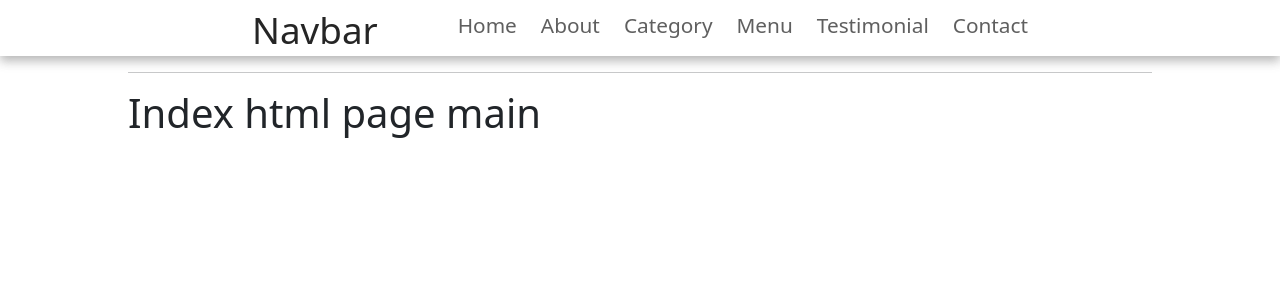
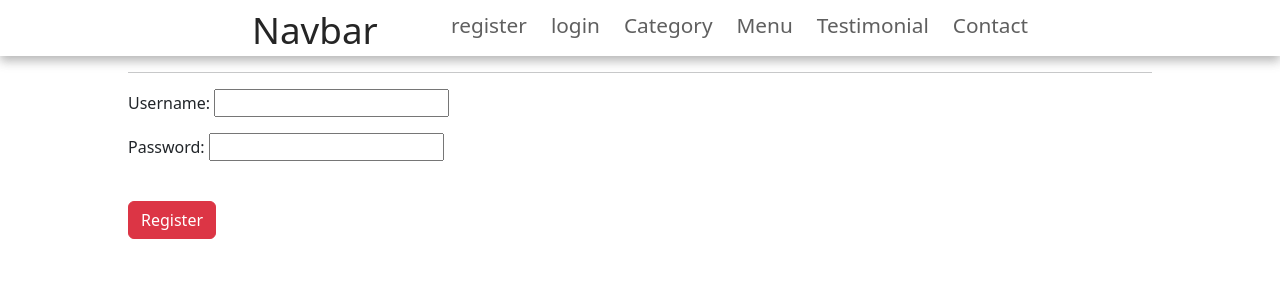
Before and after one commit to DevMahabbat/django, a Django app: page /login in a window 1280 px wide. Shown: the top 300 px of the page. Run offline with Django 4.2, Linux system fonts and the light colour scheme.

Commit message:
modified:   app/__pycache__/admin.cpython-310.pyc 	modified:   app/__pycache__/models.cpython-310.pyc 	modified:   app/admin.py 	new file:   app/migrations/0002_rename_app_app1.py 	new file:   app/migrations/0003_rename_app1_article.py 	new file:   app/migrations/__pycache__/0002_rename_app_app1.cpython-310.pyc 	new file:   app/migrations/__pycache__/0003_rename_app1_article.cpython-310.pyc 	modified:   app/models.py 	modified:   db.sqlite3 	modified:   templates/login.html     modified:   templates/navbar.html 	modified:   user/__pycache__/forms.cpython-310.pyc 	modified:   user/__pycache__/urls.cpython-310.pyc 	modified:   user/__pycache__/views.cpython-310.pyc 	modified:   user/forms.py 	modified:   user/urls.py 	modified:   user/views.py

```diff
--- a/app/admin.py
+++ b/app/admin.py
@@ -2,10 +2,10 @@ from django.contrib import admin
 from django.forms import modelformset_factory
 
 # Register your models here.
-from .models import App
-@admin.register(App)
+from .models import Article
+@admin.register(Article)
 class App1(admin.ModelAdmin):
     class Meta():
-        model = App
+        model = Article
     list_display = ["title","author"]
     search_fields = ['title','author','description']
--- a/app/models.py
+++ b/app/models.py
@@ -1,7 +1,7 @@
 from django.db import models
 
 # Create your models here.
-class App(models.Model):
+class Article(models.Model):
     title = models.CharField(max_length=50,verbose_name="Mətn")
     explanation = models.TextField(verbose_name="İzah")
     author = models.ForeignKey(to="auth.User" ,on_delete= models.CASCADE,verbose_name='Yazıçı')
--- a/templates/login.html
+++ b/templates/login.html
@@ -2,13 +2,13 @@
 
 
 {% block main %}
-<div class='form-login'>
-<form method = "post">
+<div class='form'>
+<form method='post'>
 {% csrf_token %}
-{{form}}
+{{form.as_p}}
 <br>
-<button type = 'submit' class ="btn btn-danger ">  Daxil ol </button>
+<button class ='btn btn-danger'> Register </button>
 </form>
+ </div>
 
-</div>
 {% endblock main %}
--- a/templates/navbar.html
+++ b/templates/navbar.html
@@ -7,8 +7,8 @@
                 <span class="line line3"></span>
             </div>
             <ul class="menu-items">
-                <li><a href="#">Home</a></li>
-                <li><a href="#">About</a></li>
+                <li><a href="/register">register</a></li>
+                <li><a href="/login">login</a></li>
                 <li><a href="#">Category</a></li>
                 <li><a href="#">Menu</a></li>
                 <li><a href="#">Testimonial</a></li>
--- a/user/urls.py
+++ b/user/urls.py
@@ -3,8 +3,8 @@ from django import views
 
 from django.urls import path
 from .views import  register
-from .views import login
+from . import views
 urlpatterns = [
    path("register",register ),
-   path("login",login)
+   path("login",views.loginF,name="login")
 ]
--- a/user/views.py
+++ b/user/views.py
@@ -3,7 +3,6 @@
 from django.shortcuts import redirect, render
 from django.contrib.auth.models import User
 from django.contrib.auth import login,authenticate
-from matplotlib.style import context
 # Create your views here.
 
 app_name = 'user'
@@ -16,8 +15,7 @@ def register(request):
         if form.is_valid():
             username = form.cleaned_data.get("username")
             password = form.cleaned_data.get("password")
-            newUser = User()
-            newUser.__setattr__("username",username)
+            newUser = User(username = username)
             newUser.set_password(password)
             newUser.save()
             login(request,newUser)
@@ -42,7 +40,7 @@ def register(request):
     return render(request,"register.html",context)
 
 
-def login(request):
+def loginF(request):
     form = LoginForm(request.POST or None)
     context ={
         "form" :form
@@ -61,4 +59,4 @@ def login(request):
         login(request,user)
         return redirect("index")
 
-    return render(request,"index.html",context)
+    return render(request,"login.html",context)
```
Also changed, not shown: app/migrations/0002_rename_app_app1.py (added), app/migrations/0003_rename_app1_article.py (added), db.sqlite3, user/forms.py (line endings or trailing spaces).
